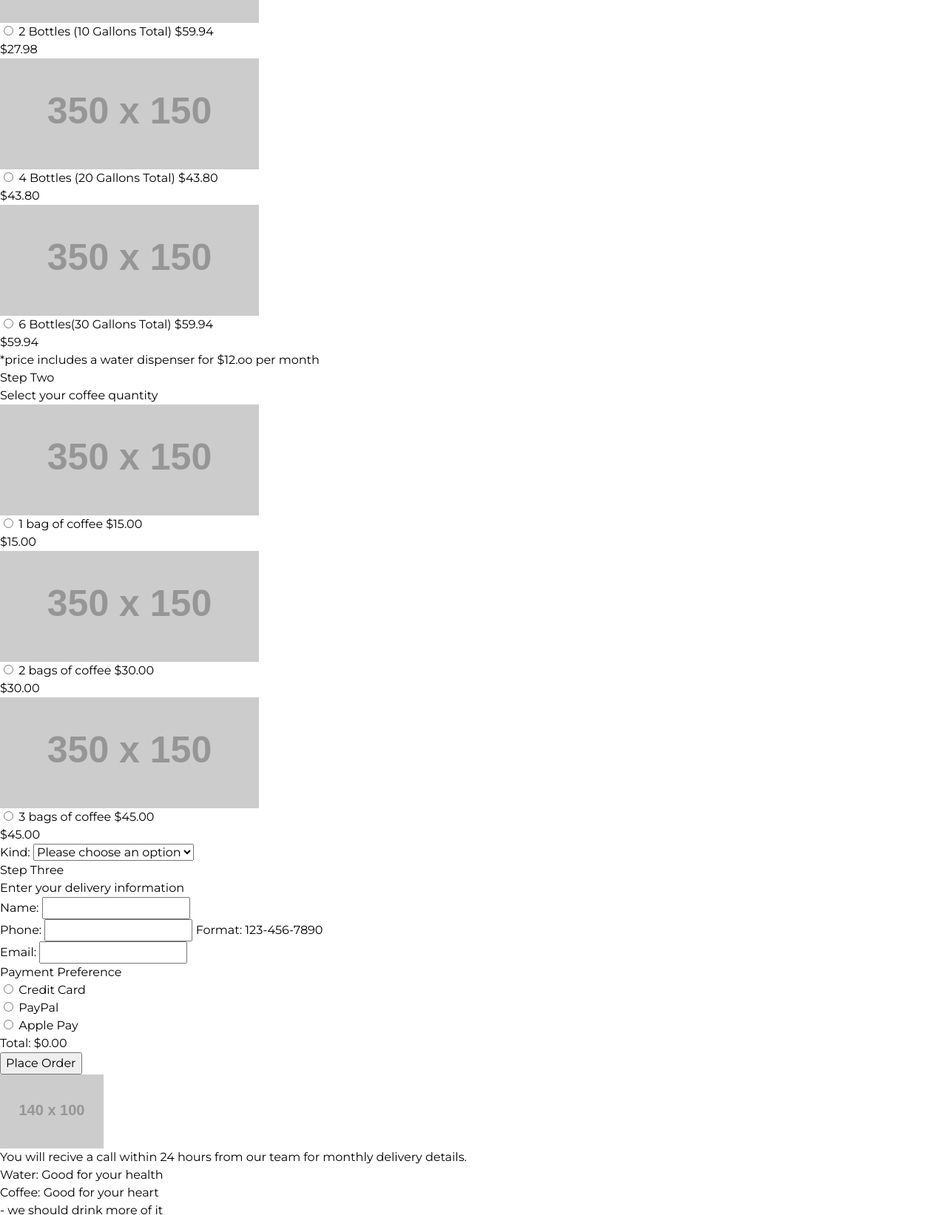
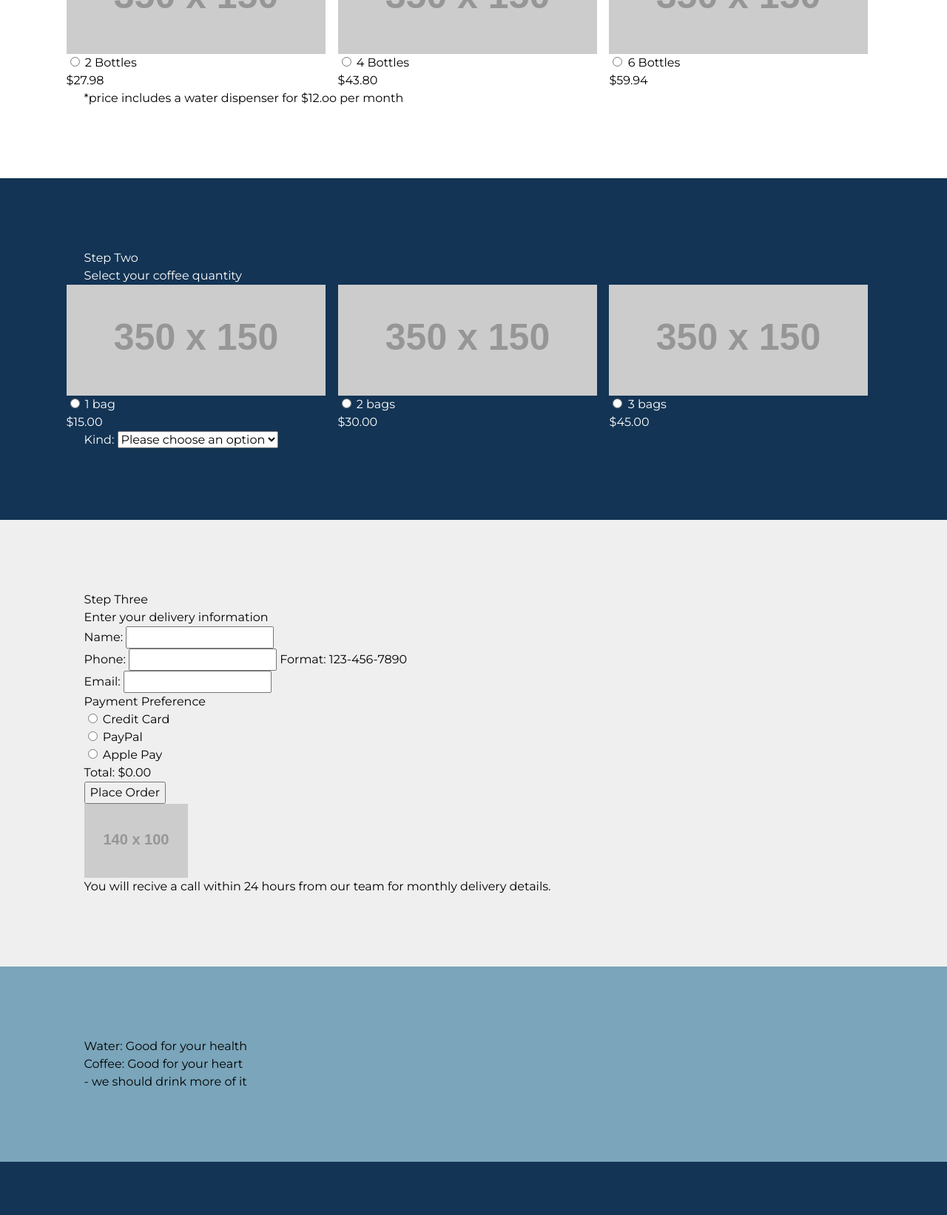
Before and after one commit to campfire-social/fontis-delivery, a plain HTML site: page index.html in a window 1280 px wide. Shown: the part 464-2107 px from the top of the page at 74% size. Drawn offline with Linux system fonts and the light colour scheme; placeholder pictures from the web are drawn by us.

Commit message:
basic css

```diff
--- a/css/main.css
+++ b/css/main.css
@@ -1,3 +1,5 @@
+/*** CSS Reset ***/
+
 /* Box sizing rules */
 *,
 *::before,
@@ -99,3 +101,64 @@ select {
     scroll-behavior: auto !important;
   }
 }
+
+/*** Layout ***/
+
+.header {
+    background-color: #133454;
+    color: #ffffff;
+}
+
+.container {
+    max-width: 86%;
+    margin: 0 auto;
+    padding: 0 1.5rem;
+}
+
+.section {
+    padding: 6rem 0;
+}
+
+.section--dark-blue {
+    background-color: #133454;
+    color: #ffffff;
+}
+
+.section--light-blue {
+    background-color: #7aa5ba;
+}
+
+.section--light-gray {
+    background-color: #efefef;
+}
+
+/*** Grid ***/
+
+.grid {
+    display: flex;
+    margin: 0 -1.5rem;
+}
+
+.grid--center {
+    align-items: center;
+}
+
+.grid__cell {
+    flex: 1 1 auto;
+}
+
+/*** Utility ***/
+
+.hidden {
+    display: none;
+}
+
+.visually-hidden {
+    clip: rect(0 0 0 0);
+    clip-path: inset(50%);
+    height: 1px;
+    overflow: hidden;
+    position: absolute;
+    white-space: nowrap;
+    width: 1px;
+}
--- a/index.html
+++ b/index.html
@@ -10,8 +10,8 @@
     <link type="text/css" rel="stylesheet" href="css/main.css">
 </head>
 <body>
-    <header>
-        <div>
+    <header class="header">
+        <div class="container">
             <div>
                 <img src="https://via.placeholder.com/200x65" alt="Fontis Water logo" />
             </div>
@@ -32,12 +32,13 @@
                         <img src="https://via.placeholder.com/200x65" alt="Fontis Water logo" />
                     </div>
                 </div>
-                <h1>Batdorf & Bronson / Dancing Goats and Fontis Water Monthly Delivery</h1>
+                <h1 class="visually-hidden">Batdorf & Bronson / Dancing Goats and Fontis Water Monthly Delivery</h1>
             </div>
         </div>
-        <form name="Fontis Water and Coffee Delivery Form" action="confirmation.html" id="fontisForm" netlify-honeypot="79537b3153f5b09c32defdb06d4dea35" data-netlify="true">
+        <form name="Fontis Water and Coffee Delivery Form" action="/confirmation" id="fontisForm" netlify-honeypot="79537b3153f5b09c32defdb06d4dea35" data-netlify="true">
             <!-- Section One (Water) : BEGIN -->
-            <div>
+            <div class="section">
+                <div class="container">
                     <p class="hidden">
                         <label>Don’t fill this out if you’re human: <input name="79537b3153f5b09c32defdb06d4dea35" /></label>
                     </p>
@@ -46,42 +47,42 @@
                         <legend>
                             Select your bottle quantity
                         </legend>
-                    <div>
+                        <div class="grid grid--center">
                             <!-- Two Bottles -->
-                        <div>
+                            <div class="grid__cell">
                                 <figure>
                                 <img src="https://via.placeholder.com/350x150" alt="two water bottles"/>
                                 </figure>
                                 <div id="twoBottles">
                                     <label>
                                         <input type="radio" id="twoBottlesInput" name="water" value="2 bottles of water $59.94" onclick="calculateTotal()">
-                                    <span>2 Bottles <span>(10 Gallons Total) $59.94</span></span>
+                                        <span>2 Bottles <span class="visually-hidden">(10 Gallons Total) $59.94</span></span>
                                     </label>
                                 </div>
                                 <p id="twoBottlesPrice">$27.98</p>
                             </div>
                             <!-- Four Bottles -->
-                        <div>
+                            <div class="grid__cell">
                                 <figure>
                                     <img src="https://via.placeholder.com/350x150" alt="four water bottles"/>
                                 </figure>
                                 <div id="fourBottles">
                                     <label>
                                         <input type="radio" id="fourBottlesInput" name="water" value="4 bottles of water $43.80" onclick="calculateTotal()">
-                                    <span>4 Bottles <span>(20 Gallons Total) $43.80</span></span>
+                                        <span>4 Bottles <span class="visually-hidden">(20 Gallons Total) $43.80</span></span>
                                     </label>
                                 </div>
                                 <p id="fourBottlesPrice">$43.80</p>
                             </div>
                             <!-- 6 Bottles -->
-                        <div>
+                            <div class="grid__cell">
                                 <figure>
                                     <img src="https://via.placeholder.com/350x150" alt="six water bottles"/>
                                 </figure>
                                 <div id="sixBottles">
                                     <label for="sixBottlesInput">
                                         <input type="radio" id="sixBottlesInput" name="water" value="6 bottles of water $59.94" onclick="calculateTotal()">
-                                    <span>6 Bottles<span>(30 Gallons Total) $59.94</span></span>
+                                        <span>6 Bottles<span class="visually-hidden">(30 Gallons Total) $59.94</span></span>
                                     </label>
                                 </div>
                                 <p id="sixBottlesPrice">$59.94</p>
@@ -90,41 +91,43 @@
                     </fieldset>
                     <p>*price includes a water dispenser for $12.oo per month</p>
                 </div>
+            </div>
             <!-- Section One (Water) : END -->
             <!-- Section Two (Coffee) : BEGIN -->
-            <div>
+            <div class="section section--dark-blue">
+                <div class="container">
                     <h2>Step Two</h2>
                     <fieldset>
                         <legend>Select your coffee quantity</legend>
-                    <div>
+                        <div class="grid grid--center">
                             <!-- One Bag -->
-                        <div>
+                            <div class="grid__cell">
                                 <figure>
                                 <img src="https://via.placeholder.com/350x150" alt="one bag of coffee" />
                                 </figure>
                                 <div id="oneBag">
                                     <label>
                                         <input type="radio" id="oneBagInput" name="coffee" value="1 bag of coffee $15.00" onclick="calculateTotal()">
-                                    <span>1 <span>bag of coffee $15.00</span></span>
+                                        <span>1 bag<span class="visually-hidden"> of coffee $15.00</span></span>
                                     </label>
                                 </div>
                                 <p id="oneBagPrice">$15.00</p>
                             </div>
                             <!-- Two Bags -->
-                        <div>
+                            <div class="grid__cell">
                                 <figure>
                                     <img src="https://via.placeholder.com/350x150" alt="two bags of coffee" />
                                 </figure>
                                 <div id="twoBags">
                                     <label>
                                         <input type="radio" id="twoBagsInput" name="coffee" value="2 bags of coffee $30.00" onclick="calculateTotal()">
-                                    <span>2<span> bags of coffee $30.00</span></span>
+                                        <span>2 bags<span class="visually-hidden"> of coffee $30.00</span></span>
                                     </label>
                                 </div>
                                 <p id="twoBagsPrice">$30.00</p>
                             </div>
                             <!-- Three Bags -->
-                        <div>
+                            <div class="grid__cell">
                                 <figure>
                                     <img src="https://via.placeholder.com/350x150"
                                     alt="three bags of coffee" />
@@ -132,7 +135,7 @@
                                 <div id="threeBags">
                                     <label>
                                     <input type="radio" id="threeBagsInput" name="coffee" value="3 bags of coffee $45.00" onclick="calculateTotal()">
-                                    <span>3 <span>bags of coffee $45.00</span></span>
+                                        <span>3 bags<span class="visually-hidden"> of coffee $45.00</span></span>
                                     </label>
                                 </div>
                                 <p id="threeBagsPrice">$45.00</p>
@@ -151,9 +154,11 @@
                         </div>
                     </fieldset>
                 </div>
+            </div>
             <!-- Section Two (Coffee) : END -->
             <!-- Section Three (Info) : BEGIN -->
-            <div>
+            <div class="section section--light-gray">
+                <div class="container">
                     <h2>Step Three</h2>
                     <fieldset>
                         <legend>Enter your delivery information</legend>
@@ -228,11 +233,12 @@
                         </div>
                     </fieldset>
                 </div>
+            </div>
             <!-- Section Three (Info) : END -->
         </form>
     </main>
-    <aside>
-        <div>
+    <aside class="section section--light-blue">
+        <div class="container">
             <div>
                 <div>
                     <p>Water: <span>Good for</span> your health</p>
@@ -242,11 +248,11 @@
             </div>
         </div>
     </aside>
-    <footer>
-        <div>
-            <div>
+    <footer class="section section--dark-blue">
+        <div class="container">
+            <div class="grid">
                 <!-- Footer Info -->
-                <div>
+                <div class="grid__cell">
                     <!-- Footer Logo -->
                     <div>
                         <img src="https://via.placeholder.com/200x65" alt="Fontis Water logo" />
@@ -267,8 +273,9 @@
                     </address>
                 </div>
                 <!-- Footer Nav -->
-                <nav>
-                    <div>
+                <nav class="grid__cell">
+                    <div class="grid">
+                        <div class="grid__cell">
                             <h4>Our Services</h4>
                             <ul>
                                 <li><a href="">Water Delivery</a></li>
@@ -277,7 +284,7 @@
                                 <li><a href="">Break Room Services</a></li>
                             </ul>
                         </div>
-                    <div>
+                        <div class="grid__cell">
                             <h4>Products</h4>
                             <ul>
                                 <li><a href="">Fontis Bottled Water</a></li>
@@ -287,7 +294,7 @@
                                 <li><a href="">Breakroom Supplies</a></li>
                             </ul>
                         </div>
-                    <div>
+                        <div class="grid__cell">
                             <h4>About Us</h4>
                             <ul>
                                 <li><a href="">Our Water</a></li>
@@ -299,7 +306,7 @@
                                 <li><a href="">Our Blog</a></li>
                             </ul>
                         </div>
-                    <div>
+                        <div class="grid__cell">
                             <h4>Contact Us</h4>
                             <ul>
                                 <li><a href="">Sign Up</a></li>
@@ -309,6 +316,7 @@
                                 <li><a href="">Donation Sponsorship Application</a></li>
                                 <li><a href="">Terms and Conditions</a></li>
                             </ul>
+                        </div>
                     </div>
                 </nav>
             </div>
```
Lines whose indentation alone changed are shown as unchanged.
